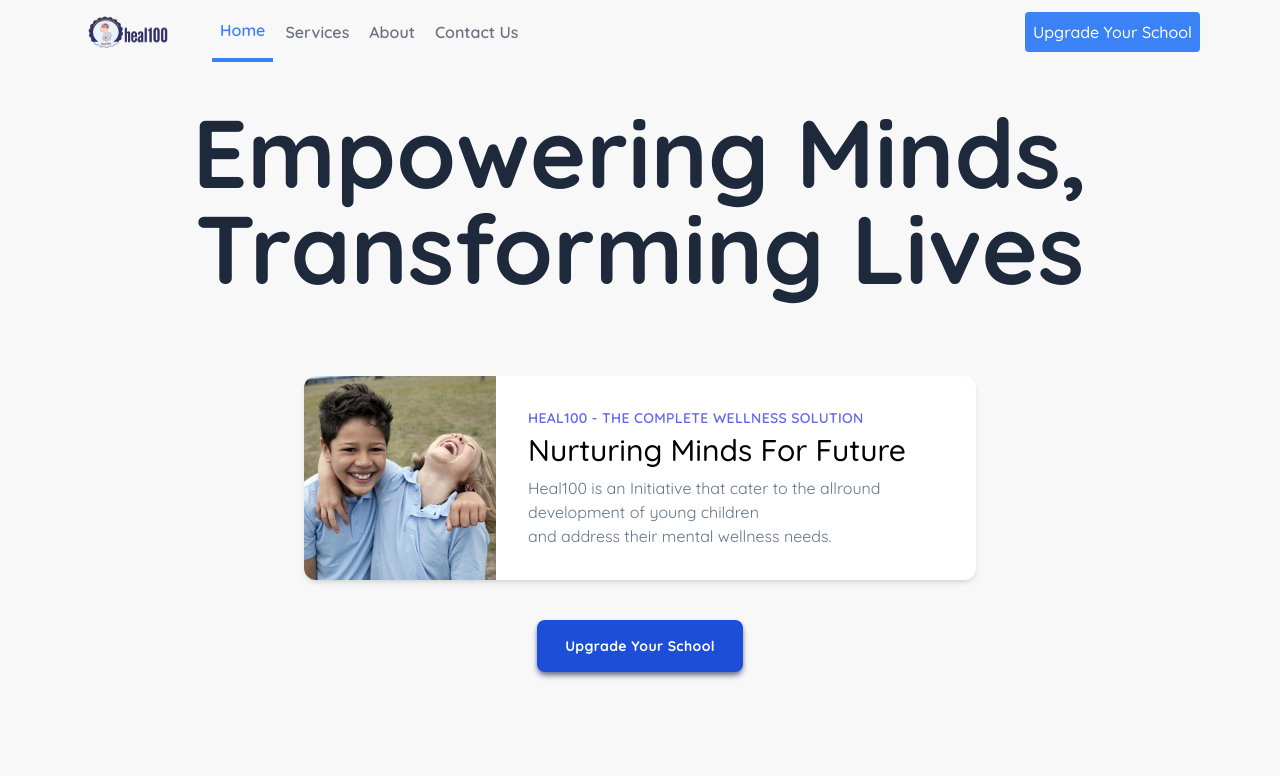
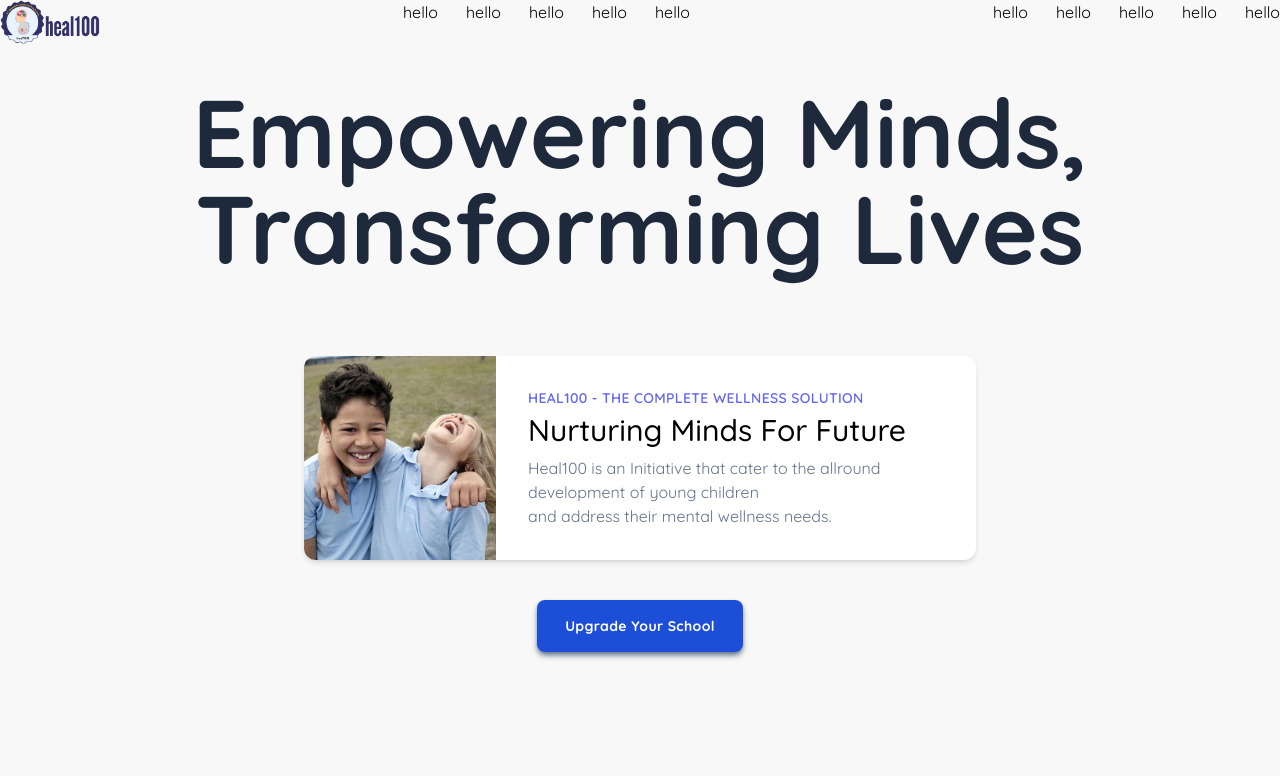
Before and after one commit to warlockM/test, a Next.js app in the folder design/: page / in a window 1280 px wide. Shown: the top 776 px of the page. Built offline with nearby package versions, Linux system fonts and the light colour scheme; no server answers.

Commit message:
implemented parial responsive navbar

```diff
--- a/design/pages/components/navbar.js
+++ b/design/pages/components/navbar.js
@@ -1,30 +1,80 @@
 import Link from 'next/link'
+import Image from 'next/image'
 export default function Navbar() {
+	let show = false
+	function clickHandler(show) {
+		console.log(show)
+		}
     return (
-      <div class="max-w-6xl mx-auto px-4">
+      //   <div class="max-w-6xl mx-auto px-4">
+      // 			<div class="flex justify-between">
+      // 				<div class="flex space-x-7">
+      // 					<div>
+      // 						{/* <!-- Website Logo --> */}
+      // 						<a href="#" class="flex items-center py-4 px-2">
+      // 							<img src="logo.png" alt="Logo" class="h-8 w-20 mr-2"></img>
+      // 						</a>
+      // 					</div>
+      // 					{/* <!-- Primary Navbar items --> */}
+      // 					<div class="hidden md:flex items-center space-x-1">
+      // 						<Link href="/" class="py-4 px-2 text-blue-500 border-b-4 border-blue-500 font-semibold ">Home</Link>
+      // 						<Link href="/service" class="py-4 px-2 text-gray-500 font-semibold hover:text-blue-500 transition duration-300">Services</Link>
+      // 						<Link href="/about" class="py-4 px-2 text-gray-500 font-semibold hover:text-blue-500 transition duration-300">About</Link>
+      // 						<Link href="" class="py-4 px-2 text-gray-500 font-semibold hover:text-blue-500 transition duration-300">Contact Us</Link>
+      // 					</div>
+      // 				</div>
+      // 				{/* <!-- Secondary Navbar items --> */}
+      // 				<div class="hidden md:flex items-center space-x-3 ">
+      // 					<Link href="" class="py-2 px-2 font-medium text-white bg-blue-500 rounded hover:bg-blue-700 transition duration-300">Upgrade Your School</Link>
+      // 				</div>
+      // 				{/* <!-- Mobile menu button --> */}
+      // 				<div class="md:hidden flex items-center">
+      // 					<button class="outline-none mobile-menu-button">
+      // 					<svg class=" w-6 h-6 text-gray-500 hover:text-blue-500"
+      // 						x-show="!showMenu"
+      // 						fill="none"
+      // 						stroke-linecap="round"
+      // 						stroke-linejoin="round"
+      // 						stroke-width="2"
+      // 						viewBox="0 0 24 24"
+      // 						stroke="currentColor"
+      // 					>
+      // 						<path d="M4 6h16M4 12h16M4 18h16"></path>
+      // 					</svg>
+      // 				</button>
+      // 				</div>
+      // 			</div>
+      //     <div class="hidden mobile-menu">
+      // 			<ul class="">
+      // 				<li><a href="index.html" class="block text-sm px-2 py-4 text-white bg-blue-500 font-semibold">Home</a></li>
+      // 				<li><a href="#services" class="block text-sm px-2 py-4 hover:bg-blue-500 transition duration-300">Services</a></li>
+      // 				<li><a href="#about" class="block text-sm px-2 py-4 hover:bg-blue-500 transition duration-300">About</a></li>
+      // 				<li><a href="#contact" class="block text-sm px-2 py-4 hover:bg-blue-500 transition duration-300">Contact Us</a></li>
+      // 			</ul>
+      // 		</div>
+      // 		</div>
+      <div>
         <div class="flex justify-between">
           <div class="flex space-x-7">
-						<div>
-							{/* <!-- Website Logo --> */}
-							<a href="#" class="flex items-center py-4 px-2">
-								<img src="logo.png" alt="Logo" class="h-8 w-20 mr-2"></img>
-							</a>
+            <Image src="/logo.png" width={100} height={100} alt="logo" />
           </div>
-						{/* <!-- Primary Navbar items --> */}
-						<div class="hidden md:flex items-center space-x-1">
-							<Link href="/" class="py-4 px-2 text-blue-500 border-b-4 border-blue-500 font-semibold ">Home</Link>
-							<Link href="/service" class="py-4 px-2 text-gray-500 font-semibold hover:text-blue-500 transition duration-300">Services</Link>
-							<Link href="/about" class="py-4 px-2 text-gray-500 font-semibold hover:text-blue-500 transition duration-300">About</Link>
-							<Link href="" class="py-4 px-2 text-gray-500 font-semibold hover:text-blue-500 transition duration-300">Contact Us</Link>
+
+          <div class="hidden space-x-7 md:flex">
+            <h1>hello</h1>
+            <h1>hello</h1>
+            <h1>hello</h1>
+            <h1>hello</h1>
+            <h1>hello</h1>
           </div>
+          <div class="space-x-7 hidden md:flex">
+            <h1>hello</h1>
+            <h1>hello</h1>
+            <h1>hello</h1>
+            <h1>hello</h1>
+            <h1>hello</h1>
           </div>
-					{/* <!-- Secondary Navbar items --> */}
-					<div class="hidden md:flex items-center space-x-3 ">
-						<Link href="" class="py-2 px-2 font-medium text-white bg-blue-500 rounded hover:bg-blue-700 transition duration-300">Upgrade Your School</Link>
-					</div>
-					{/* <!-- Mobile menu button --> */}
           <div class="md:hidden flex items-center">
-						<button class="outline-none mobile-menu-button">
+            <button onClick={clickHandler(true)}>
 			<svg class=" w-6 h-6 text-gray-500 hover:text-blue-500"
       						x-show="!showMenu"
       						fill="none"
@@ -39,15 +89,7 @@
             </button>
           </div>
         </div>
-        <div class="hidden mobile-menu">
-				<ul class="">
-					<li><a href="index.html" class="block text-sm px-2 py-4 text-white bg-blue-500 font-semibold">Home</a></li>
-					<li><a href="#services" class="block text-sm px-2 py-4 hover:bg-blue-500 transition duration-300">Services</a></li>
-					<li><a href="#about" class="block text-sm px-2 py-4 hover:bg-blue-500 transition duration-300">About</a></li>
-					<li><a href="#contact" class="block text-sm px-2 py-4 hover:bg-blue-500 transition duration-300">Contact Us</a></li>
-				</ul>
+		<div class = "hidden"></div>
       </div>
-			</div>
-
     );
 }
```
Lines whose indentation alone changed are shown as unchanged.
